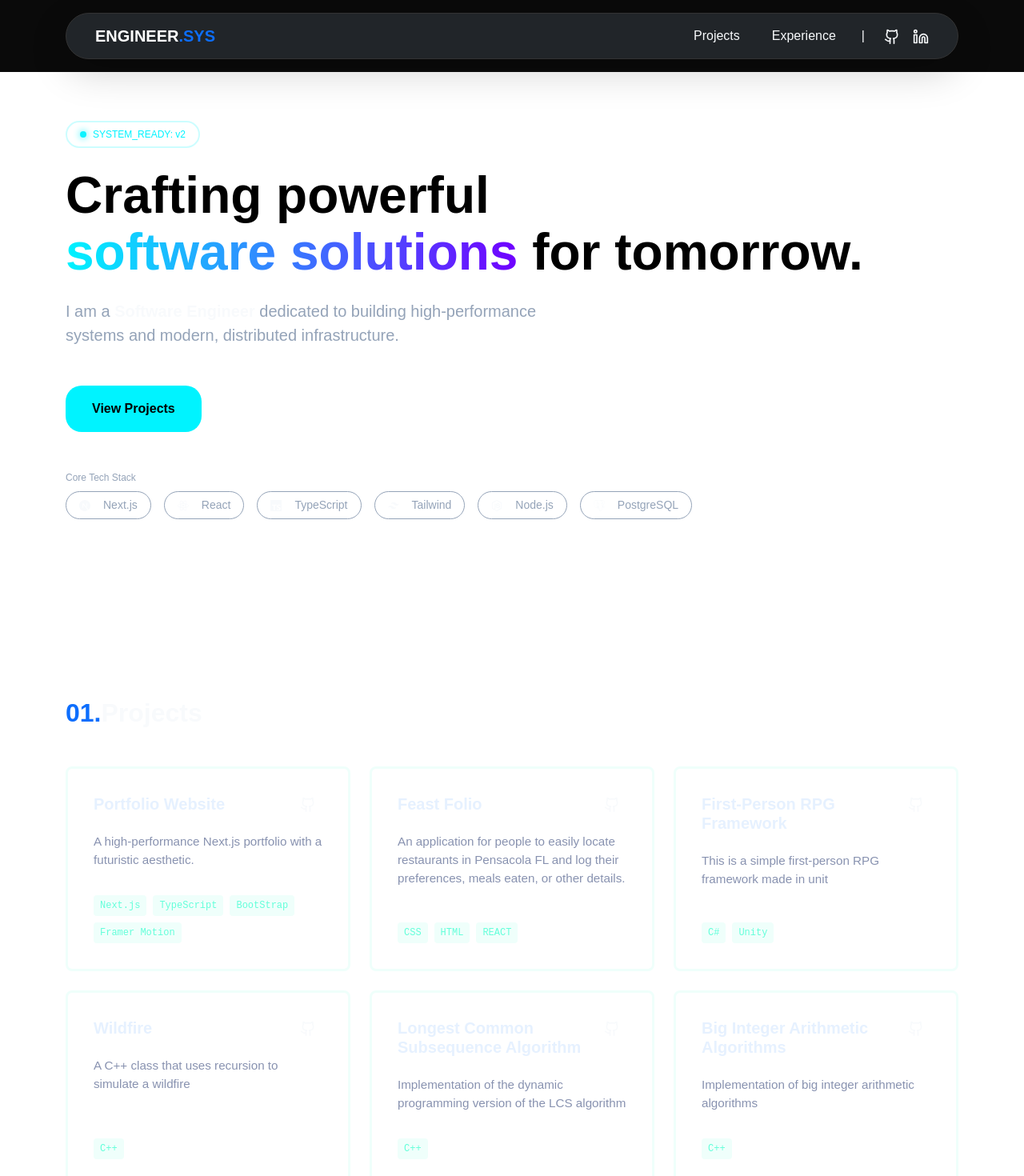
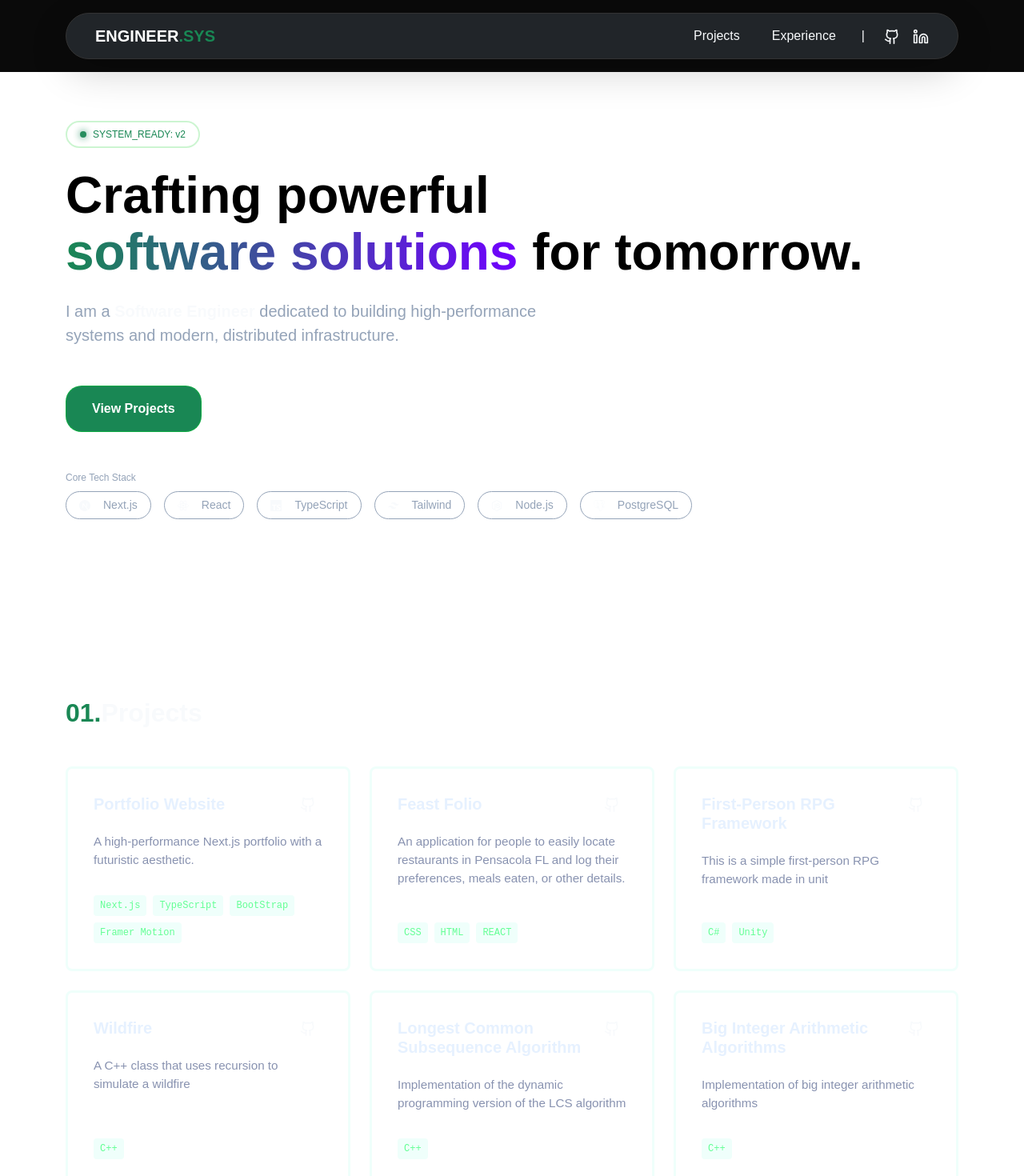
Before and after one commit to squaredphoenix/portfolio-website, a Next.js app: page / in a window 1280 px wide. Shown: the top 1470 px of the page at 80% size. Built offline with nearby package versions, Linux system fonts and the light colour scheme.

Commit message:
Update and fixed theme colors, button link, and metadata title/description.

```diff
--- a/package.json
+++ b/package.json
@@ -13,7 +13,7 @@
         "framer-motion": "^12.36.0",
         "fs": "^0.0.1-security",
         "lucide-react": "^0.577.0",
-        "next": "16.1.6",
+        "next": "^16.3.0",
         "react": "19.2.3",
         "react-bootstrap": "^2.10.10",
         "react-dom": "19.2.3",
--- a/src/app/globals.css
+++ b/src/app/globals.css
@@ -1,8 +1,8 @@
 :root {
   --bg-dark: #050505;
   --bg-surface: #0d0d0f;
-    --primary: #00f3ff;
-    --primary-glow: rgba(0, 243, 255, 0.3);
+  --primary: #198754;
+  --primary-glow: rgba(0, 255, 34, 0.3);
   --secondary: #7000ff;
   --text-main: #f8fafc;
   --text-muted: #94a3b8;
--- a/src/app/layout.tsx
+++ b/src/app/layout.tsx
@@ -15,8 +15,8 @@ const geistMono = Geist_Mono({
 });
 
 export const metadata: Metadata = {
-    title: "Create Next App",
-    description: "Generated by create next app",
+  title: "Portfolio | Nicholas Eriser",
+  description: "A portfolio website showcasing the projects and experiences of Nicholas Eriser, a software developer and technology enthusiast.",
 };
 
 export default function RootLayout({
--- a/src/components/Experience.tsx
+++ b/src/components/Experience.tsx
@@ -35,7 +35,7 @@ export default function Experiences({ experiences }: ExperienceProps) {
           viewport={{ once: true }} // Prevents re-animating on every scroll
           className={styles.title}
         >
-                    <span className="text-primary font-mono">02. </span> Professional Path
+          <span className="text-success font-mono">02. </span> Professional Path
         </motion.h2>
 
         {/* Added motion.div wrapper for staggering */}
--- a/src/components/hero.tsx
+++ b/src/components/hero.tsx
@@ -1,4 +1,5 @@
 "use client";
+import Link from "next/link";
 import { Container, Row, Col, Button } from "react-bootstrap";
 import { motion } from "framer-motion";
 import styles from "@/styles/Hero.module.css";
@@ -49,7 +50,9 @@ export default function Hero() {
 
               {/* Action Buttons */}
               <motion.div variants={fadeInUp} className="d-flex gap-3 flex-wrap mb-5">
-                                <Button className={styles.btnPrimary}>View Projects</Button>
+                <Button href="#Projects" className={styles.btnPrimary}>
+                  View Projects
+                </Button>
                 {/* <Button className={styles.btnSecondary}>Read Resume</Button> */}
               </motion.div>
 
--- a/src/components/navbar.tsx
+++ b/src/components/navbar.tsx
@@ -9,7 +9,7 @@ function NavBar() {
         <Navbar expand="lg" variant="dark" className="px-4 py-2 rounded-5 shadow-lg bg-dark" style={{ border: "1px solid #333" }}>
           <Container fluid>
             <Navbar.Brand href="#Home" className="fw-bold">
-                            ENGINEER<span className="text-primary">.SYS</span>
+              ENGINEER<span className="text-success">.SYS</span>
             </Navbar.Brand>
 
             <Navbar.Toggle aria-controls="responsive-navbar-nav" />
--- a/src/components/projects.tsx
+++ b/src/components/projects.tsx
@@ -15,7 +15,7 @@ export default function Projects({ projects }: ProjectsProps) {
     <section className="py-5 w-100">
       <Container>
         <motion.h2 initial={{ opacity: 0, x: -20 }} whileInView={{ opacity: 1, x: 0 }} className={styles.title}>
-                    <span className="text-primary font-mono">01. </span> Projects
+          <span className="text-success font-mono">01. </span> Projects
         </motion.h2>
 
         <Row className="mt-4 g-4">
--- a/src/styles/Hero.module.css
+++ b/src/styles/Hero.module.css
@@ -12,7 +12,7 @@
   display: inline-flex;
   align-items: center;
   padding: 6px 16px;
-  border: 2px solid rgba(0, 243, 255, 0.2);
+  border: 2px solid rgba(0, 204, 27, 0.2);
   border-radius: 50px;
   gap: 8px;
   color: var(--primary);
@@ -70,9 +70,13 @@
   background-color: var(--primary) !important;
   border: 1px solid var(--primary-glow) !important;
   padding: 16px 32px !important;
-  color: black !important;
   border-radius: 20px !important;
   font-weight: bold !important;
+}
+
+.btnPrimary > * {
+  text-decoration: none;
+  color: black;
 }
 
 .btnPrimary:hover {
--- a/src/styles/Projects.module.css
+++ b/src/styles/Projects.module.css
@@ -46,7 +46,7 @@
 .tag {
   font-family: "SF Mono", "Fira Code", monospace;
   font-size: 12px;
-    color: #64ffda;
+  color: #64ff95;
   background: rgba(100, 255, 218, 0.1);
   padding: 4px 8px;
   border-radius: 4px;
```
Also changed, not shown: 1 other file (tests, documents, lock files or other folders). Lines whose indentation alone changed are shown as unchanged.
